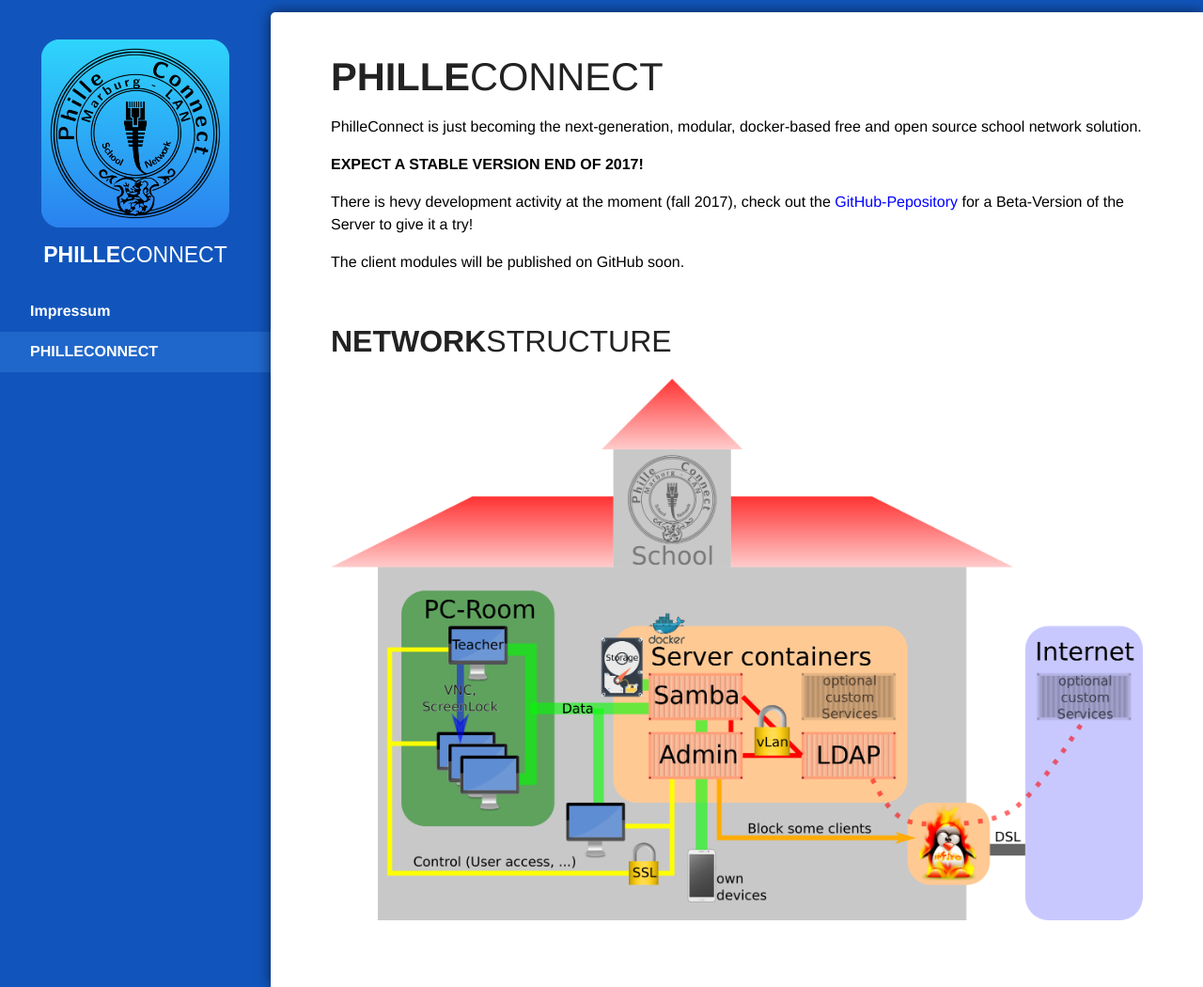
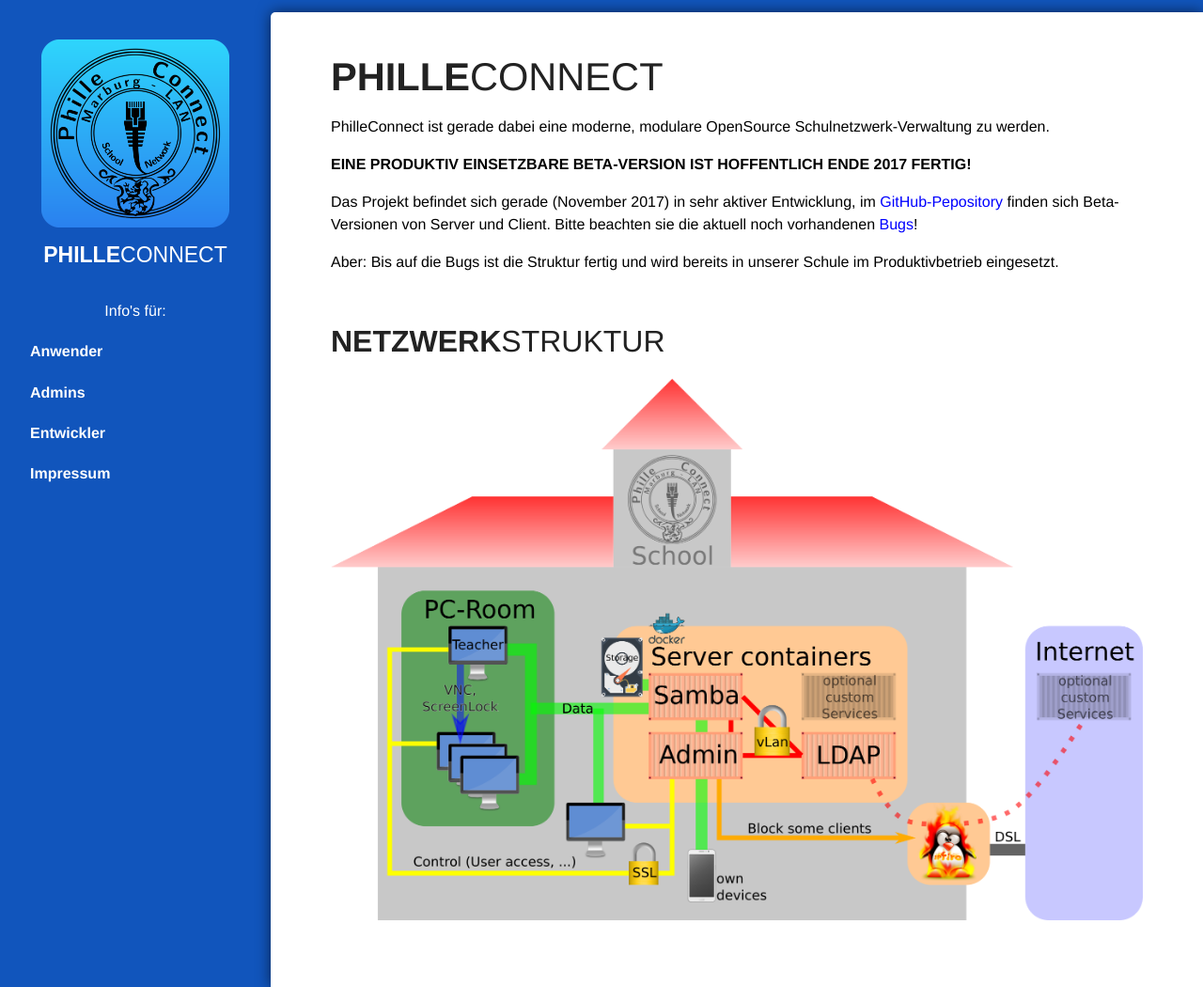
Before and after one commit to philleconnect/philleconnect.github.io, a Jekyll site: the page built from index.md, in a window 1280 px wide. Shown: the whole page at 94% size. Built offline with Jekyll 4.4.1, drawn with Linux system fonts in a browser that asks for light colours; our own code applies the rules of GitHub Pages for plain Markdown files.

Commit message:
Grundstruktur, zweistufige Navigation, erste Inhalte

```diff
--- a/_includes/header.html
+++ b/_includes/header.html
@@ -2,17 +2,39 @@
 <aside>
     <div role="navigation" id="foo" class="nav-collapse">
         <div class="top">
-			<a href="{{baseurl}}/index.html">
+            <a href="{{baseurl}}/index">
                 <img src="/assets/images/logo.png">
                 <li style="font-weight:normal;"><b>PHILLE</b>CONNECT</li>
             </a>
         </div>
         <nav>
             <ul>
-				{% for item in site.pages %} {% if item.title %}
-						<li{% if item.url == page.url %} class="active"{% endif %}>
+                <li><a href="{{baseurl}}/index" style="color:#fff; text-align:center; font-weight:normal;">Info's für:</a></li>
+                {% for item in site.pages %} {% if item.tags contains 'main' %}
+                    {% if item.url contains page.url %}
+                        <li class="active">
                             <a href="{{ item.url | prepend: item.baseurl }}">{{ item.title }}</a>
                         </li>
+                        {% for i in site.pages %} {% if i.tags contains item.title %}
+                            <li><a href="{{ i.url }}" class="subnav">{{ i.title }}</a></li>
+                        {% endif %} {% endfor %}
+                    {% elsif page.tags contains item.title %}
+                        {% assign tag = item.title %}
+                        <li>
+                            <a href="{{ item.url | prepend: item.baseurl }}">{{ item.title }}</a>
+                        </li>
+                        {% for ite in site.pages %} {% if ite.tags contains tag %}
+                            {% if ite.url == page.url %}
+                                <li class="active"><a href="{{ ite.url }}" class="subnav">{{ ite.title }}</a></li>
+                            {% else %}
+                                <li><a href="{{ ite.url }}" class="subnav">{{ ite.title }}</a></li>
+                            {% endif %}
+                        {% endif %} {% endfor %}
+                    {% else %}
+                        <li>
+                            <a href="{{ item.url | prepend: item.baseurl }}">{{ item.title }}</a>
+                        </li>
+                    {% endif %}
                 {% endif %} {% endfor %}
             </ul>
         </nav>
--- a/index.md
+++ b/index.md
@@ -5,17 +5,15 @@
 
 # **PHILLE**CONNECT
 
-PhilleConnect is just becoming the next-generation, modular, docker-based free and open source school network solution.
+PhilleConnect ist gerade dabei eine moderne, modulare OpenSource Schulnetzwerk-Verwaltung zu werden.
 
+**EINE PRODUKTIV EINSETZBARE BETA-VERSION IST HOFFENTLICH ENDE 2017 FERTIG!**
 
-**EXPECT A STABLE VERSION END OF 2017!**
+Das Projekt befindet sich gerade (November 2017) in sehr aktiver Entwicklung, im [GitHub-Pepository](https://github.com/philleconnect/) finden sich Beta-Versionen von Server und Client. Bitte beachten sie die aktuell noch vorhandenen [Bugs](https://github.com/philleconnect/ServerContainers/issues)!
 
+Aber: Bis auf die Bugs ist die Struktur fertig und wird bereits in unserer Schule im Produktivbetrieb eingesetzt.
 
-There is hevy development activity at the moment (fall 2017), check out the [GitHub-Pepository](https://github.com/polarwinkel/SchoolConnect/) for a Beta-Version of the Server to give it a try!
-
-The client modules will be published on GitHub soon.
-
-## **NETWORK**STRUCTURE
+## **NETZWERK**STRUKTUR
 
 [//]: <> [image-title-here]({{baseurl}}/assets/images/architecture.png)
 <img src="{{baseurl}}/assets/images/architecture.png" width="100%" />
```
Also changed, not shown: _pages/04_anwender.md (added, +15 -0 lines), _pages/05_admins.md (added, +15 -0 lines), _pages/06_entwickler.md (added, +11 -0 lines), _pages/09_impressum.md (+4 -2 lines), _pages/admins/02_installation.md (added, +28 -0 lines), _pages/admins/08_faq.md (added, +15 -0 lines), _pages/en_index.md (added, +22 -0 lines). Lines whose indentation alone changed are shown as unchanged.
